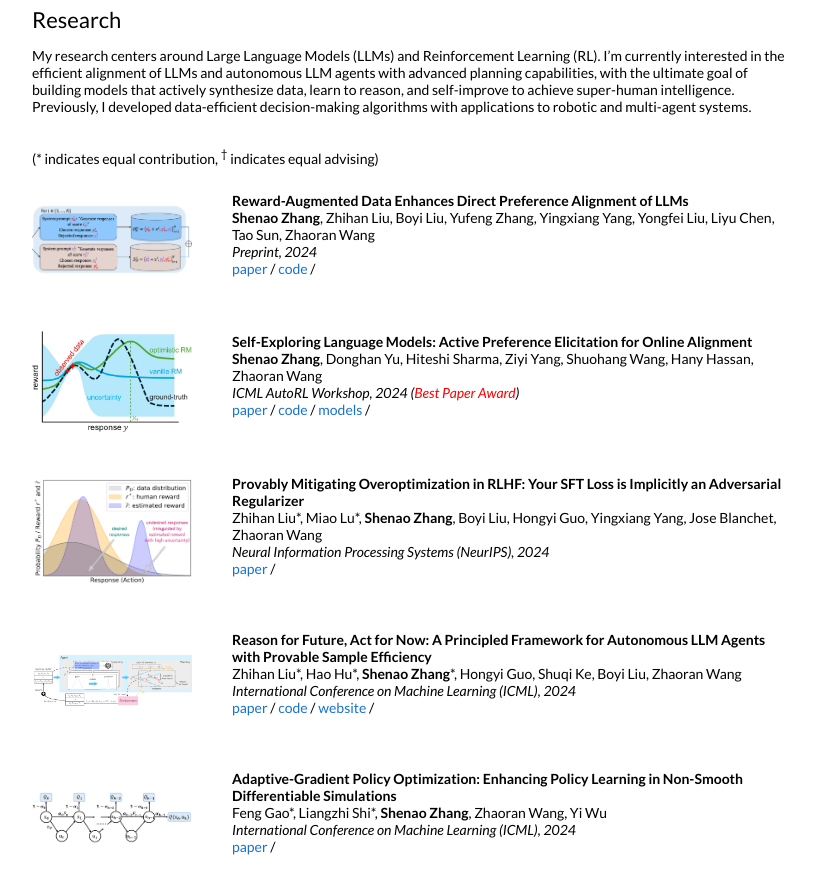
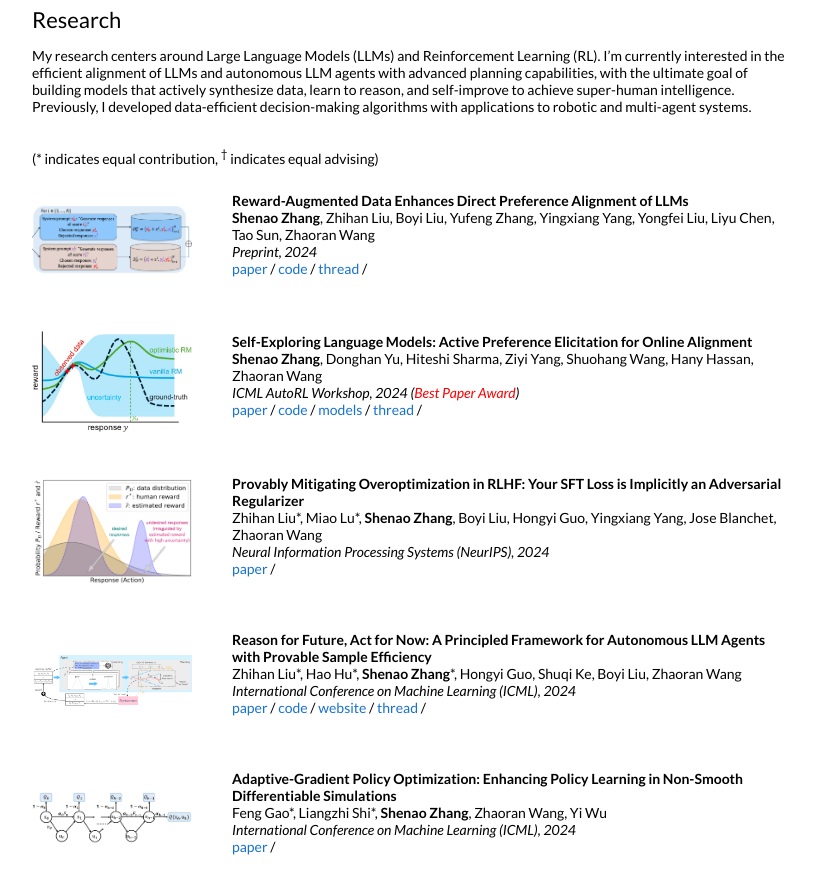
Before and after one commit to shenao-zhang/shenao-zhang.github.io, a Jekyll site: the page built from _posts/2024-10-07-realign.markdown, in a window 1280 px wide and 900 px high, scrolled down 278 px. Shown: the top 894 px of the window, without its empty margins (228-1043 px from the left). Built offline with Jekyll 4.4.1, drawn with Linux system fonts in a browser that asks for light colours.

Commit message:
Update default.html

```diff
--- a/_layouts/default.html
+++ b/_layouts/default.html
@@ -104,8 +104,8 @@
               {% if post.models %}
               <a href="{{post.models}}">models</a> /
               {% endif %}
-              {% if post.tweet %}
-              <a href="{{post.tweet}}">tweet</a> /
+              {% if post.thread %}
+              <a href="{{post.thread}}">thread</a> /
               {% endif %}
               {% if post.video %}
               <a href="{{post.video}}">video</a> /
```
